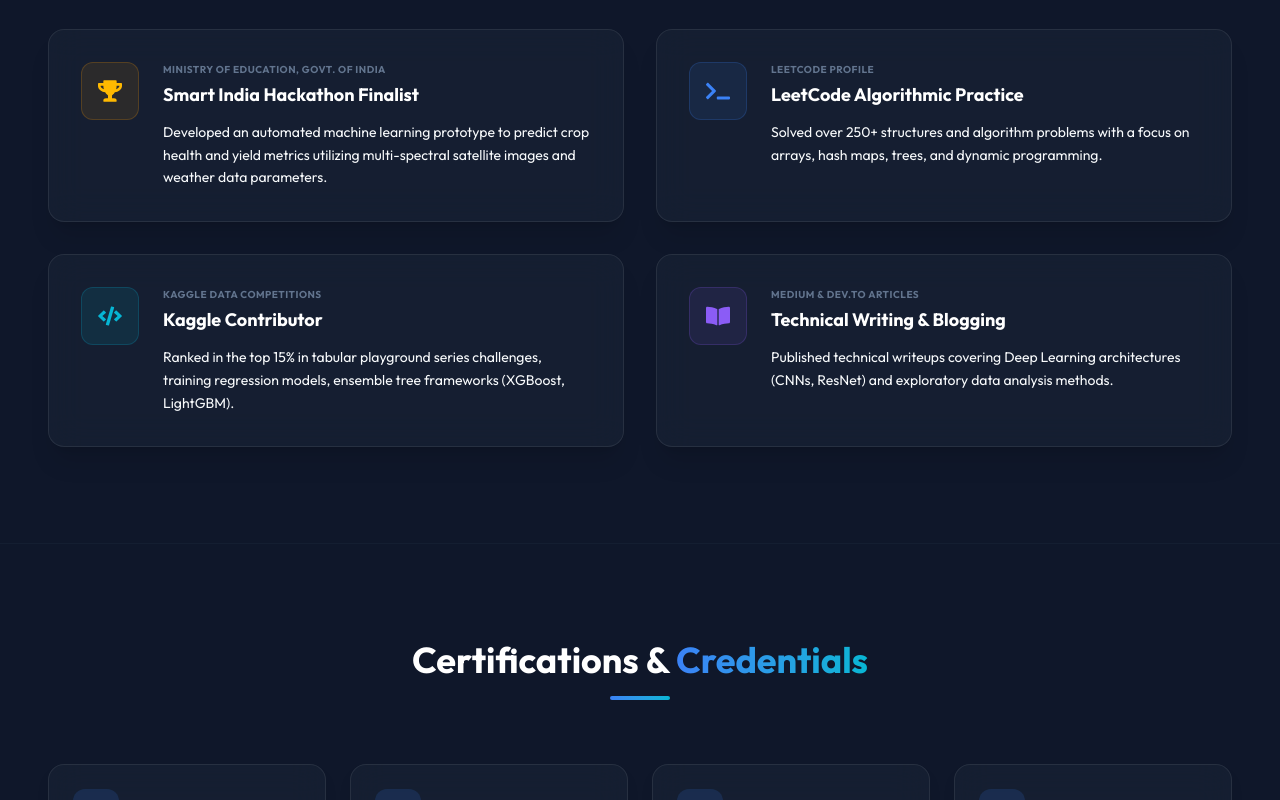
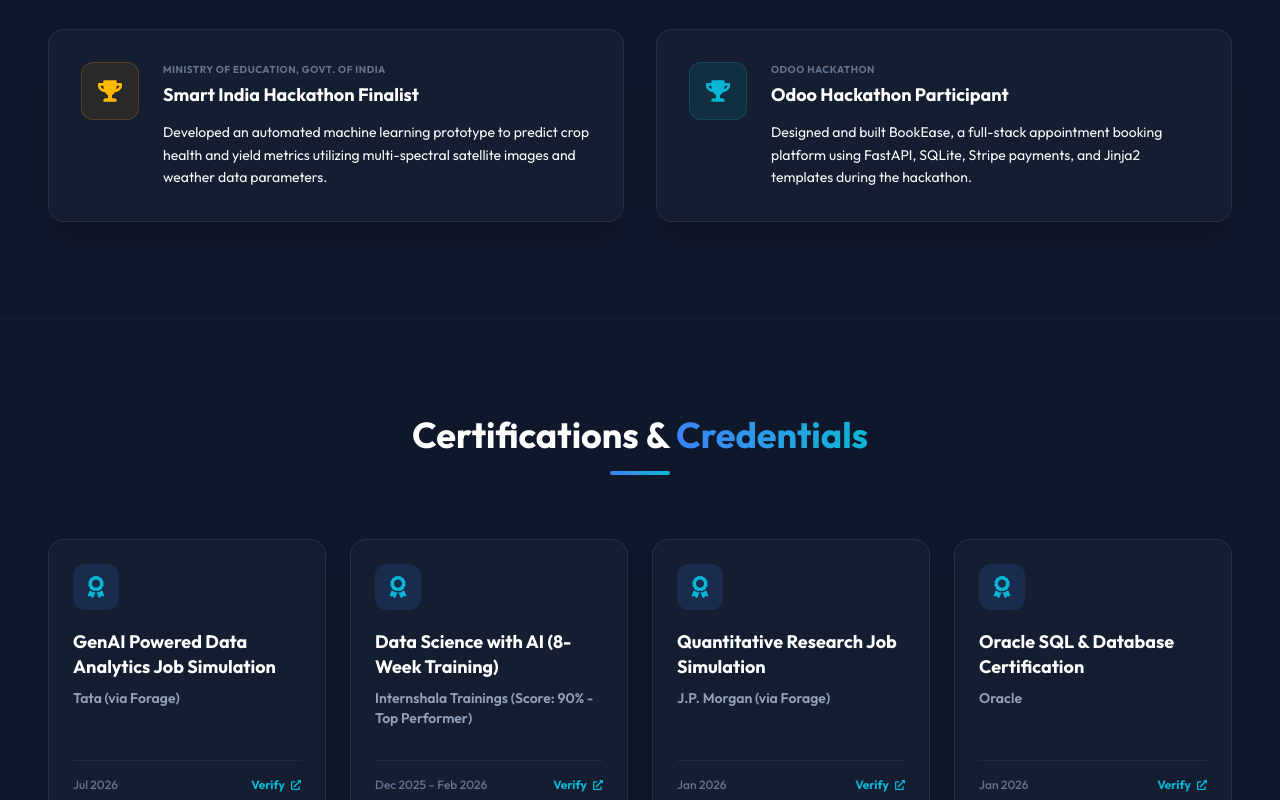
Before and after one commit to sanskruti-aids/ai-portfolio., a React (Vite) app: page / in a window 1280 px wide. Shown: the part 8580-9380 px from the top of the page. Built offline with nearby package versions, Linux system fonts and the light colour scheme.

Commit message:
fix:added certification section

```diff
--- a/src/components/Achievements.jsx
+++ b/src/components/Achievements.jsx
@@ -1,6 +1,6 @@
 import React from 'react';
 import { motion } from 'framer-motion';
-import { FaTrophy, FaCode, FaTerminal, FaBookOpen } from 'react-icons/fa';
+import { FaTrophy } from 'react-icons/fa';
 
 const Achievements = () => {
   const achievements = [
@@ -14,27 +14,11 @@
     },
     {
       id: 2,
-      title: "LeetCode Algorithmic Practice",
-      organization: "LeetCode Profile",
-      description: "Solved over 250+ structures and algorithm problems with a focus on arrays, hash maps, trees, and dynamic programming.",
-      icon: FaTerminal,
-      color: "text-accent-blue bg-accent-blue/10 border-accent-blue/20"
-    },
-    {
-      id: 3,
-      title: "Kaggle Contributor",
-      organization: "Kaggle Data Competitions",
-      description: "Ranked in the top 15% in tabular playground series challenges, training regression models, ensemble tree frameworks (XGBoost, LightGBM).",
-      icon: FaCode,
+      title: "Odoo Hackathon Participant",
+      organization: "Odoo Hackathon",
+      description: "Designed and built BookEase, a full-stack appointment booking platform using FastAPI, SQLite, Stripe payments, and Jinja2 templates during the hackathon.",
+      icon: FaTrophy,
       color: "text-accent-cyan bg-accent-cyan/10 border-accent-cyan/20"
-    },
-    {
-      id: 4,
-      title: "Technical Writing & Blogging",
-      organization: "Medium & Dev.to Articles",
-      description: "Published technical writeups covering Deep Learning architectures (CNNs, ResNet) and exploratory data analysis methods.",
-      icon: FaBookOpen,
-      color: "text-accent-purple bg-accent-purple/10 border-accent-purple/20"
     }
   ];
 
--- a/src/data/certificates.js
+++ b/src/data/certificates.js
@@ -10,7 +10,7 @@
     id: 2,
     name: "Data Science with AI (8-Week Training)",
     organization: "Internshala Trainings (Score: 90% - Top Performer)",
-    date: "Feb 2026",
+    date: "Dec 2025 – Feb 2026",
     link: "https://trainings.internshala.com"
   },
   {
```
